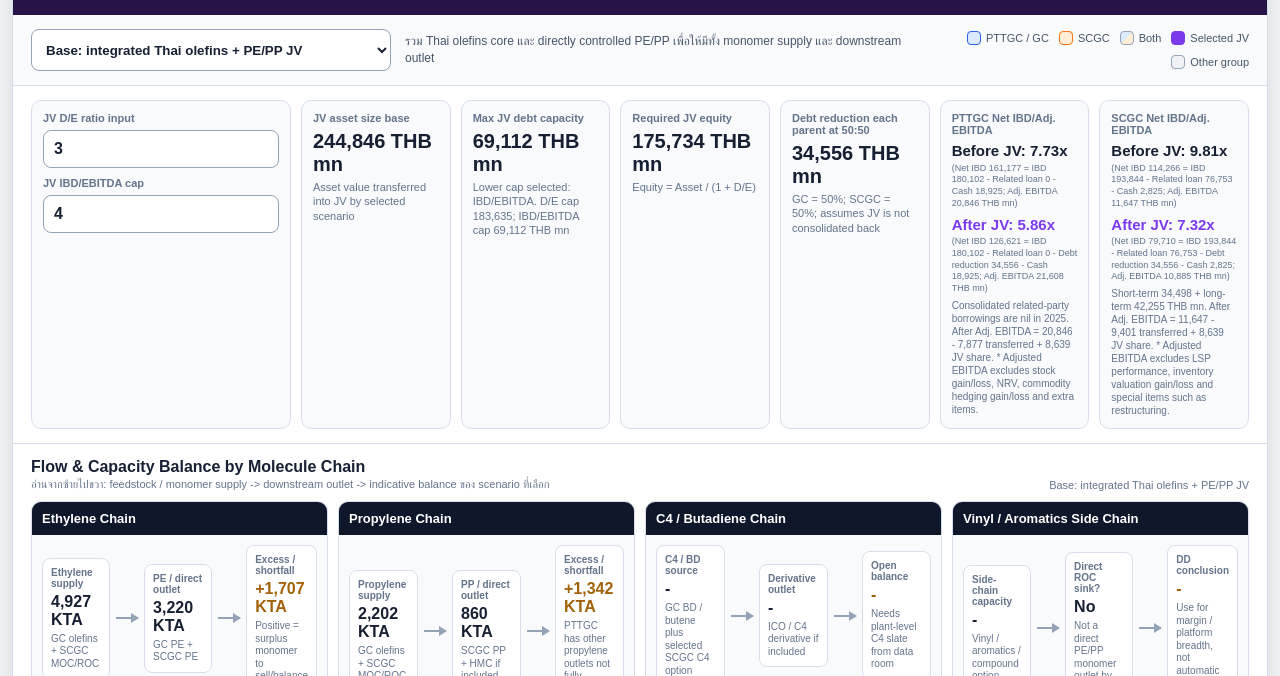
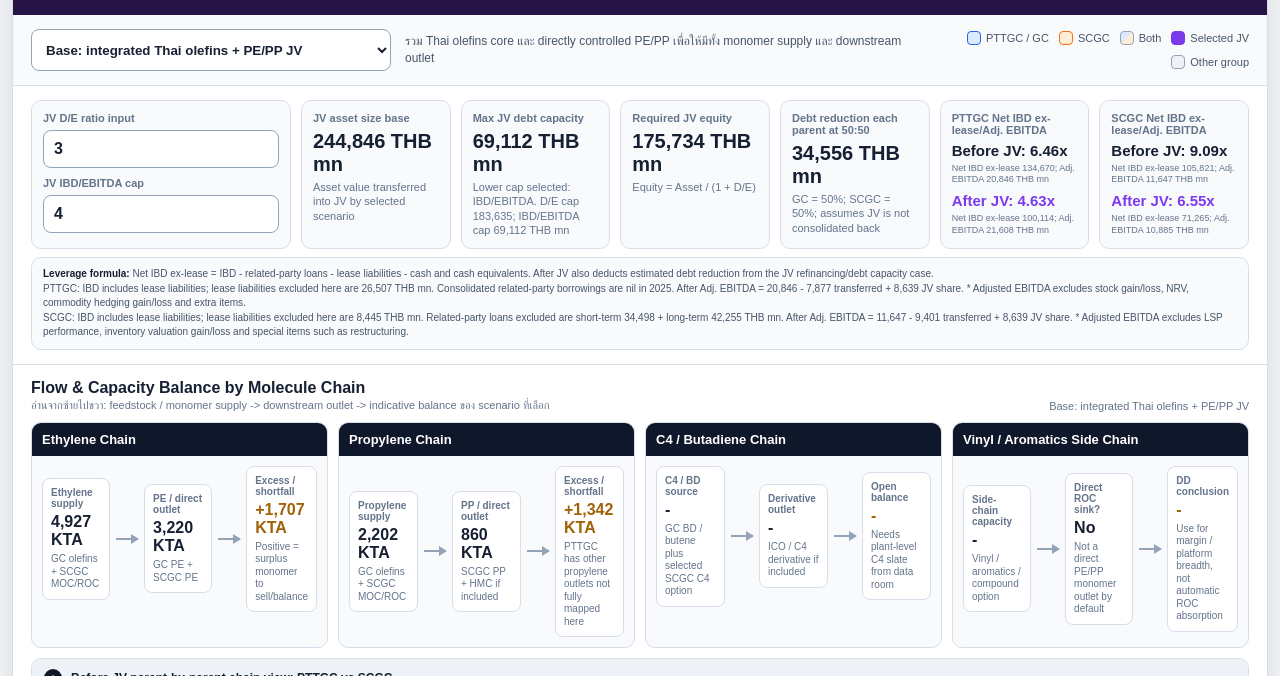
Before and after one commit to thatchawatwilaiwong-sudo/pttgc-scc-deal-perimeter-dashboard, a plain HTML site: page value_chain_capacity_map.html in a window 1280 px wide. Shown: the part 124-800 px from the top of the page. Drawn offline with Linux system fonts and the light colour scheme.

Commit message:
Use ex-lease net IBD leverage

```diff
--- a/value_chain_capacity_map.html
+++ b/value_chain_capacity_map.html
@@ -198,6 +198,26 @@
         font-size: 9px;
         font-weight: 500;
         color: #64748b;
+      }
+
+      .leverage-assumption-note {
+        grid-column: 1 / -1;
+        margin-top: -2px;
+        padding: 9px 11px;
+        border: 1px solid #d7deea;
+        border-radius: 10px;
+        background: #f8fafc;
+        color: #475569;
+        font-size: 10px;
+        line-height: 1.45;
+      }
+
+      .leverage-assumption-note b {
+        color: var(--ink);
+      }
+
+      .leverage-assumption-note span {
+        display: block;
       }
 
       .flow-view {
@@ -838,20 +858,23 @@
           <small>GC = 50%; SCGC = 50%; assumes JV is not consolidated back</small>
         </div>
         <div class="debt-kpi leverage-kpi">
-          <span>PTTGC Net IBD/Adj. EBITDA</span>
+          <span>PTTGC Net IBD ex-lease/Adj. EBITDA</span>
           <b id="gcLeverageBefore">Before JV: -</b>
           <small class="leverage-detail" id="gcLeverageBeforeDetail">-</small>
           <b class="leverage-after" id="gcLeverageAfter">After JV: -</b>
           <small class="leverage-detail" id="gcLeverageAfterDetail">-</small>
-          <small id="gcLeverageNote">Net IBD = IBD - related-party loans - cash and cash equivalents</small>
         </div>
         <div class="debt-kpi leverage-kpi">
-          <span>SCGC Net IBD/Adj. EBITDA</span>
+          <span>SCGC Net IBD ex-lease/Adj. EBITDA</span>
           <b id="scgcLeverageBefore">Before JV: -</b>
           <small class="leverage-detail" id="scgcLeverageBeforeDetail">-</small>
           <b class="leverage-after" id="scgcLeverageAfter">After JV: -</b>
           <small class="leverage-detail" id="scgcLeverageAfterDetail">-</small>
-          <small id="scgcLeverageNote">Net IBD = IBD - related-party loans - cash and cash equivalents</small>
+        </div>
+        <div class="leverage-assumption-note">
+          <span><b>Leverage formula:</b> Net IBD ex-lease = IBD - related-party loans - lease liabilities - cash and cash equivalents. After JV also deducts estimated debt reduction from the JV refinancing/debt capacity case.</span>
+          <span id="gcLeverageNote">-</span>
+          <span id="scgcLeverageNote">-</span>
         </div>
       </section>
 
@@ -1487,21 +1510,23 @@
         gc: {
           ibd: 180102,
           relatedBorrowings: 0,
+          leaseLiabilities: 26507,
           cash: 18925,
           ebitda: 20846,
           ebitdaLabel: "Adj. EBITDA",
           ebitdaNote: "Adjusted EBITDA excludes stock gain/loss, NRV, commodity hedging gain/loss and extra items",
-          relatedBorrowingsNote: "Consolidated related-party borrowings are nil in 2025",
+          debtNote: "IBD includes lease liabilities; lease liabilities excluded here are 26,507 THB mn. Consolidated related-party borrowings are nil in 2025",
           source: "PTTGC One Report 2025"
         },
         scgc: {
           ibd: 193844,
           relatedBorrowings: 76753,
+          leaseLiabilities: 8445,
           cash: 2825,
           ebitda: 11647,
           ebitdaLabel: "Adj. EBITDA",
           ebitdaNote: "Adjusted EBITDA excludes LSP performance, inventory valuation gain/loss and special items such as restructuring",
-          relatedBorrowingsNote: "Short-term 34,498 + long-term 42,255 THB mn",
+          debtNote: "IBD includes lease liabilities; lease liabilities excluded here are 8,445 THB mn. Related-party loans excluded are short-term 34,498 + long-term 42,255 THB mn",
           source: "SCGC FY2025 financial statements and MD&A"
         }
       };
@@ -1719,8 +1744,8 @@
       function updateParentLeverage(summary, debtReductionEachParent) {
         const jvEbitda = summary.ebitdaGc + summary.ebitdaScgc;
         const jvEbitdaShare = jvEbitda * 0.5;
-        const gcBeforeAdjustedIbd = Math.max(parentLeverageBase.gc.ibd - parentLeverageBase.gc.relatedBorrowings, 0);
-        const scgcBeforeAdjustedIbd = Math.max(parentLeverageBase.scgc.ibd - parentLeverageBase.scgc.relatedBorrowings, 0);
+        const gcBeforeAdjustedIbd = Math.max(parentLeverageBase.gc.ibd - parentLeverageBase.gc.relatedBorrowings - parentLeverageBase.gc.leaseLiabilities, 0);
+        const scgcBeforeAdjustedIbd = Math.max(parentLeverageBase.scgc.ibd - parentLeverageBase.scgc.relatedBorrowings - parentLeverageBase.scgc.leaseLiabilities, 0);
         const gcAfterAdjustedIbd = Math.max(gcBeforeAdjustedIbd - debtReductionEachParent, 0);
         const scgcAfterAdjustedIbd = Math.max(scgcBeforeAdjustedIbd - debtReductionEachParent, 0);
         const gcBeforeNetIbd = Math.max(gcBeforeAdjustedIbd - parentLeverageBase.gc.cash, 0);
@@ -1735,15 +1760,15 @@
         const scgcAfterRatio = scgcAfterEbitda > 0 ? scgcAfterNetIbd / scgcAfterEbitda : NaN;
 
         setText("gcLeverageBefore", `Before JV: ${fmtRatio(gcBeforeRatio)}`);
-        setText("gcLeverageBeforeDetail", `(Net IBD ${fmtAmount(Math.round(gcBeforeNetIbd))} = IBD ${fmtAmount(parentLeverageBase.gc.ibd)} - Related loan ${fmtAmount(parentLeverageBase.gc.relatedBorrowings)} - Cash ${fmtAmount(parentLeverageBase.gc.cash)}; ${parentLeverageBase.gc.ebitdaLabel} ${fmtAmount(parentLeverageBase.gc.ebitda)} THB mn)`);
+        setText("gcLeverageBeforeDetail", `Net IBD ex-lease ${fmtAmount(Math.round(gcBeforeNetIbd))}; ${parentLeverageBase.gc.ebitdaLabel} ${fmtAmount(parentLeverageBase.gc.ebitda)} THB mn`);
         setText("gcLeverageAfter", `After JV: ${fmtRatio(gcAfterRatio)}`);
-        setText("gcLeverageAfterDetail", `(Net IBD ${fmtAmount(Math.round(gcAfterNetIbd))} = IBD ${fmtAmount(parentLeverageBase.gc.ibd)} - Related loan ${fmtAmount(parentLeverageBase.gc.relatedBorrowings)} - Debt reduction ${fmtAmount(Math.round(debtReductionEachParent))} - Cash ${fmtAmount(parentLeverageBase.gc.cash)}; Adj. EBITDA ${fmtAmount(Math.round(gcAfterEbitda))} THB mn)`);
-        setText("gcLeverageNote", `${parentLeverageBase.gc.relatedBorrowingsNote}. After Adj. EBITDA = ${fmtAmount(parentLeverageBase.gc.ebitda)} - ${fmtAmount(summary.ebitdaGc)} transferred + ${fmtAmount(Math.round(jvEbitdaShare))} JV share. * ${parentLeverageBase.gc.ebitdaNote}.`);
+        setText("gcLeverageAfterDetail", `Net IBD ex-lease ${fmtAmount(Math.round(gcAfterNetIbd))}; Adj. EBITDA ${fmtAmount(Math.round(gcAfterEbitda))} THB mn`);
+        setText("gcLeverageNote", `PTTGC: ${parentLeverageBase.gc.debtNote}. After Adj. EBITDA = ${fmtAmount(parentLeverageBase.gc.ebitda)} - ${fmtAmount(summary.ebitdaGc)} transferred + ${fmtAmount(Math.round(jvEbitdaShare))} JV share. * ${parentLeverageBase.gc.ebitdaNote}.`);
         setText("scgcLeverageBefore", `Before JV: ${fmtRatio(scgcBeforeRatio)}`);
-        setText("scgcLeverageBeforeDetail", `(Net IBD ${fmtAmount(Math.round(scgcBeforeNetIbd))} = IBD ${fmtAmount(parentLeverageBase.scgc.ibd)} - Related loan ${fmtAmount(parentLeverageBase.scgc.relatedBorrowings)} - Cash ${fmtAmount(parentLeverageBase.scgc.cash)}; ${parentLeverageBase.scgc.ebitdaLabel} ${fmtAmount(parentLeverageBase.scgc.ebitda)} THB mn)`);
+        setText("scgcLeverageBeforeDetail", `Net IBD ex-lease ${fmtAmount(Math.round(scgcBeforeNetIbd))}; ${parentLeverageBase.scgc.ebitdaLabel} ${fmtAmount(parentLeverageBase.scgc.ebitda)} THB mn`);
         setText("scgcLeverageAfter", `After JV: ${fmtRatio(scgcAfterRatio)}`);
-        setText("scgcLeverageAfterDetail", `(Net IBD ${fmtAmount(Math.round(scgcAfterNetIbd))} = IBD ${fmtAmount(parentLeverageBase.scgc.ibd)} - Related loan ${fmtAmount(parentLeverageBase.scgc.relatedBorrowings)} - Debt reduction ${fmtAmount(Math.round(debtReductionEachParent))} - Cash ${fmtAmount(parentLeverageBase.scgc.cash)}; Adj. EBITDA ${fmtAmount(Math.round(scgcAfterEbitda))} THB mn)`);
-        setText("scgcLeverageNote", `${parentLeverageBase.scgc.relatedBorrowingsNote}. After Adj. EBITDA = ${fmtAmount(parentLeverageBase.scgc.ebitda)} - ${fmtAmount(summary.ebitdaScgc)} transferred + ${fmtAmount(Math.round(jvEbitdaShare))} JV share. * ${parentLeverageBase.scgc.ebitdaNote}.`);
+        setText("scgcLeverageAfterDetail", `Net IBD ex-lease ${fmtAmount(Math.round(scgcAfterNetIbd))}; Adj. EBITDA ${fmtAmount(Math.round(scgcAfterEbitda))} THB mn`);
+        setText("scgcLeverageNote", `SCGC: ${parentLeverageBase.scgc.debtNote}. After Adj. EBITDA = ${fmtAmount(parentLeverageBase.scgc.ebitda)} - ${fmtAmount(summary.ebitdaScgc)} transferred + ${fmtAmount(Math.round(jvEbitdaShare))} JV share. * ${parentLeverageBase.scgc.ebitdaNote}.`);
       }
 
       function updateFlowView(key, summary) {
```
